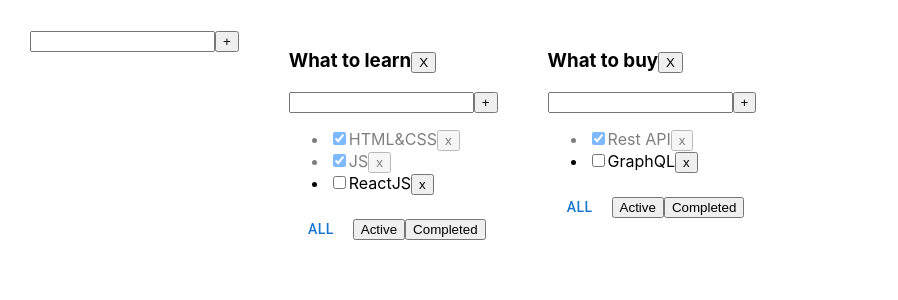
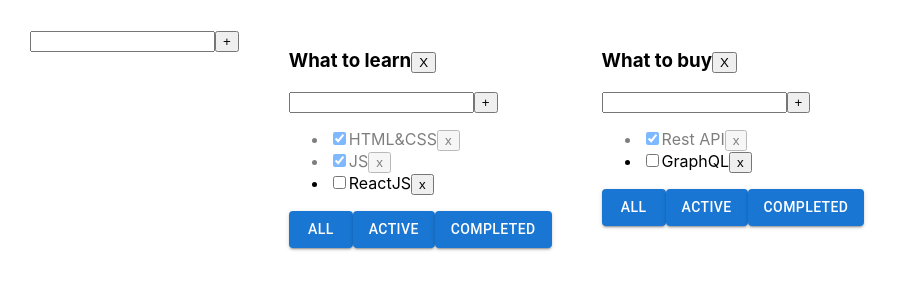
Before and after one commit to Kliapwnz/todoFinaly, a React (Create React App) app: page / in a window 1280 px wide. Shown: the top 300 px of the page, without its empty margins (0-898 px from the left). Built offline with nearby package versions, Linux system fonts and the light colour scheme.

Commit message:
variant="contained"

```diff
--- a/src/Todolist.tsx
+++ b/src/Todolist.tsx
@@ -69,15 +69,15 @@ export function Todolist(props: PropsType) {
             }
         </ul>
         <div>
-            <Button className={props.filter === 'all' ? "active-filter" : ""}
+            <Button variant="contained" className={props.filter === 'all' ? "active-filter" : ""}
                     onClick={onAllClickHandler}>All
             </Button>
-            <button className={props.filter === 'active' ? "active-filter" : ""}
+            <Button variant="contained" className={props.filter === 'active' ? "active-filter" : ""}
                     onClick={onActiveClickHandler}>Active
-            </button>
-            <button className={props.filter === 'completed' ? "active-filter" : ""}
+            </Button>
+            <Button variant="contained" className={props.filter === 'completed' ? "active-filter" : ""}
                     onClick={onCompletedClickHandler}>Completed
-            </button>
+            </Button>
         </div>
     </div>
 }
```
